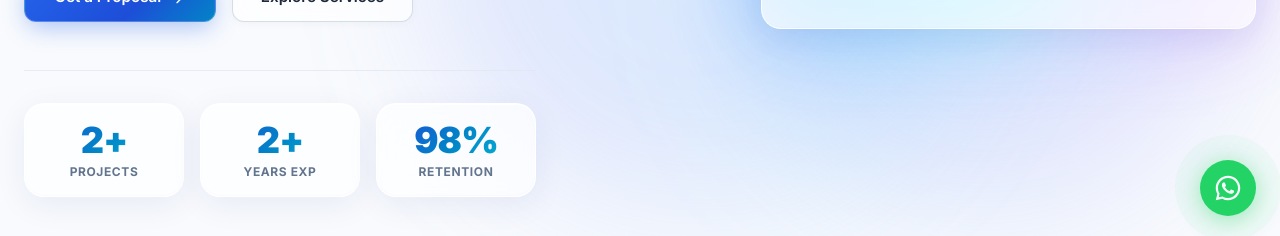
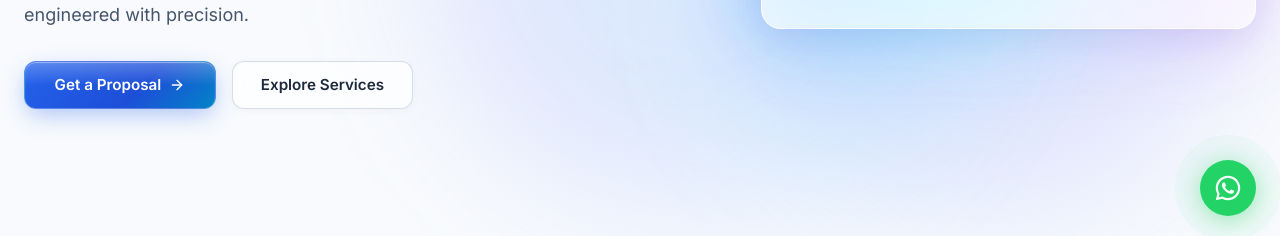
Before and after one commit to dot-tech-solutions/DotTech-Solutions, a Next.js app: page / in a window 1280 px wide. Shown: the part 564-800 px from the top of the page. Built offline with nearby package versions, Linux system fonts and the light colour scheme; no server answers.

Commit message:
remove: stats cards (Projects, Years Exp, Retention) from homepage

```diff
--- a/src/app/(marketing)/HomeContent.tsx
+++ b/src/app/(marketing)/HomeContent.tsx
@@ -1,6 +1,6 @@
 "use client";
 
-import { useEffect, useRef, useState } from "react";
+import { useState } from "react";
 import Link from "next/link";
 import Image from "next/image";
 import {
@@ -73,46 +73,6 @@ const processSteps = [
 ];
 
 /* ===========================
-   HELPER COMPONENTS
-   =========================== */
-
-function AnimatedCounter({ value, suffix }: { value: number; suffix: string }) {
-  const [count, setCount] = useState(0);
-  const ref = useRef<HTMLDivElement>(null);
-  const started = useRef(false);
-
-  useEffect(() => {
-    const observer = new IntersectionObserver(
-      ([entry]) => {
-        if (entry.isIntersecting && !started.current) {
-          started.current = true;
-          let start = 0;
-          const duration = 2000;
-          const increment = value / (duration / 16);
-          const timer = setInterval(() => {
-            start += increment;
-            if (start >= value) {
-              setCount(value);
-              clearInterval(timer);
-            } else {
-              setCount(Math.floor(start));
-            }
-          }, 16);
-        }
-      },
-      { threshold: 0.5 }
-    );
-    if (ref.current) observer.observe(ref.current);
-    return () => observer.disconnect();
-  }, [value]);
-
-  return (
-    <div ref={ref} className="text-3xl sm:text-4xl font-black gradient-text mb-1 tracking-tight">
-      {count}{suffix}
-    </div>
-  );
-}
-
 /* ===========================
    MAIN HOME PAGE CONTENT
    =========================== */
@@ -159,22 +119,6 @@ export default function HomeContent() {
                 <Link href="/services" className="btn-ghost w-full sm:w-auto h-12 flex items-center justify-center">
                   Explore Services
                 </Link>
-              </div>
-
-              {/* Liquid Stat Glass Cards */}
-              <div className="grid grid-cols-3 gap-4 mt-12 pt-8 border-t border-slate-200/80 max-w-lg">
-                <div className="liquid-glass p-4 text-center rounded-2xl">
-                  <AnimatedCounter value={2} suffix="+" />
-                  <div className="text-xs font-bold text-slate-500 uppercase tracking-wider">Projects</div>
-                </div>
-                <div className="liquid-glass p-4 text-center rounded-2xl">
-                  <AnimatedCounter value={2} suffix="+" />
-                  <div className="text-xs font-bold text-slate-500 uppercase tracking-wider">Years Exp</div>
-                </div>
-                <div className="liquid-glass p-4 text-center rounded-2xl">
-                  <AnimatedCounter value={98} suffix="%" />
-                  <div className="text-xs font-bold text-slate-500 uppercase tracking-wider">Retention</div>
-                </div>
               </div>
             </div>
 
```
